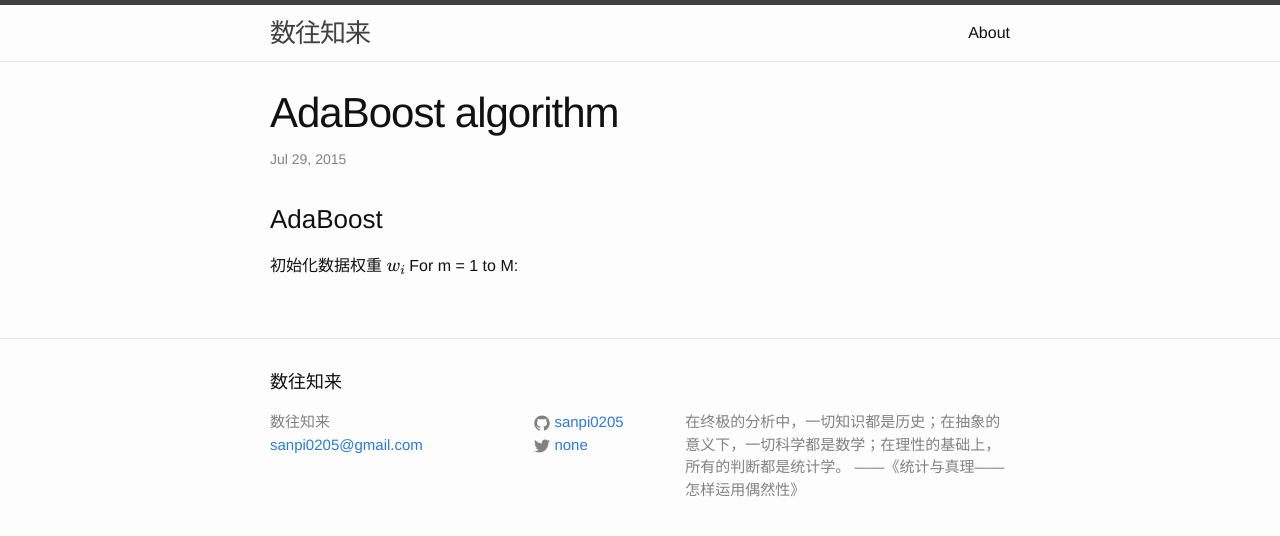
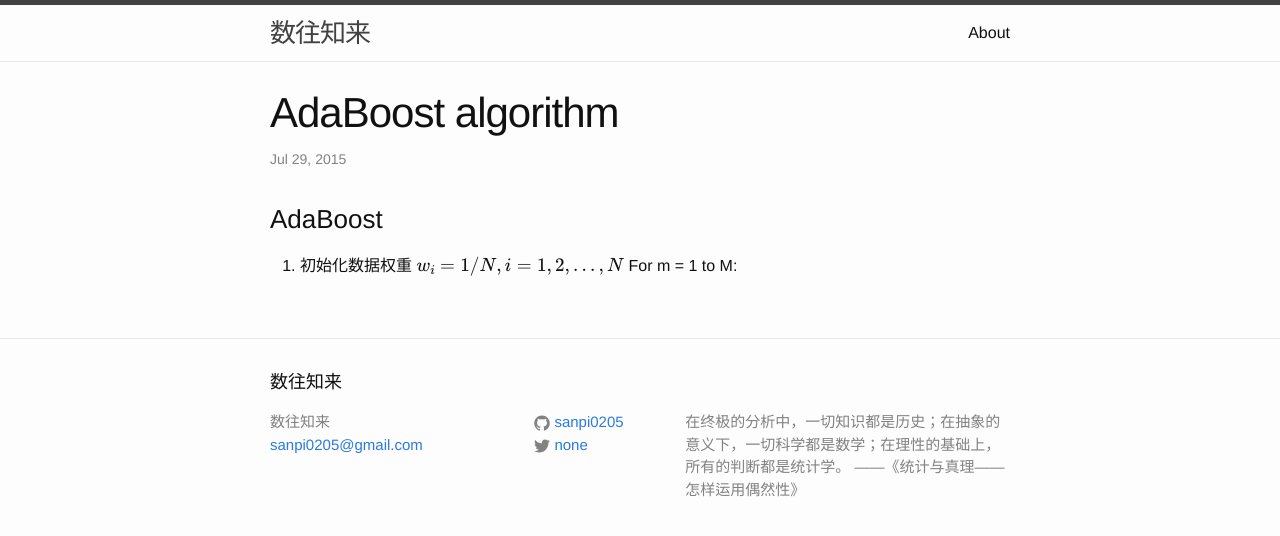
Before and after one commit to sanpi0205/sanpi0205.github.io, a Jekyll site: the page built from _posts/2015-07-29-AdaBoost-algorithm.markdown, in a window 1280 px wide. Shown: the top 536 px of the page. Built offline with Jekyll 4.4.1, drawn with Linux system fonts in a browser that asks for light colours; formulas are drawn with MathJax 3.

Commit message:
adabosst

```diff
--- a/_posts/2015-07-29-AdaBoost-algorithm.markdown
+++ b/_posts/2015-07-29-AdaBoost-algorithm.markdown
@@ -6,5 +6,5 @@ categories: Algorithm
 ---
 
 ### AdaBoost
-初始化数据权重 $$ w_{i} $$
+1. 初始化数据权重 $$ w_{i} = 1/N, i=1,2,...,N $$
 For m = 1 to M:
```
